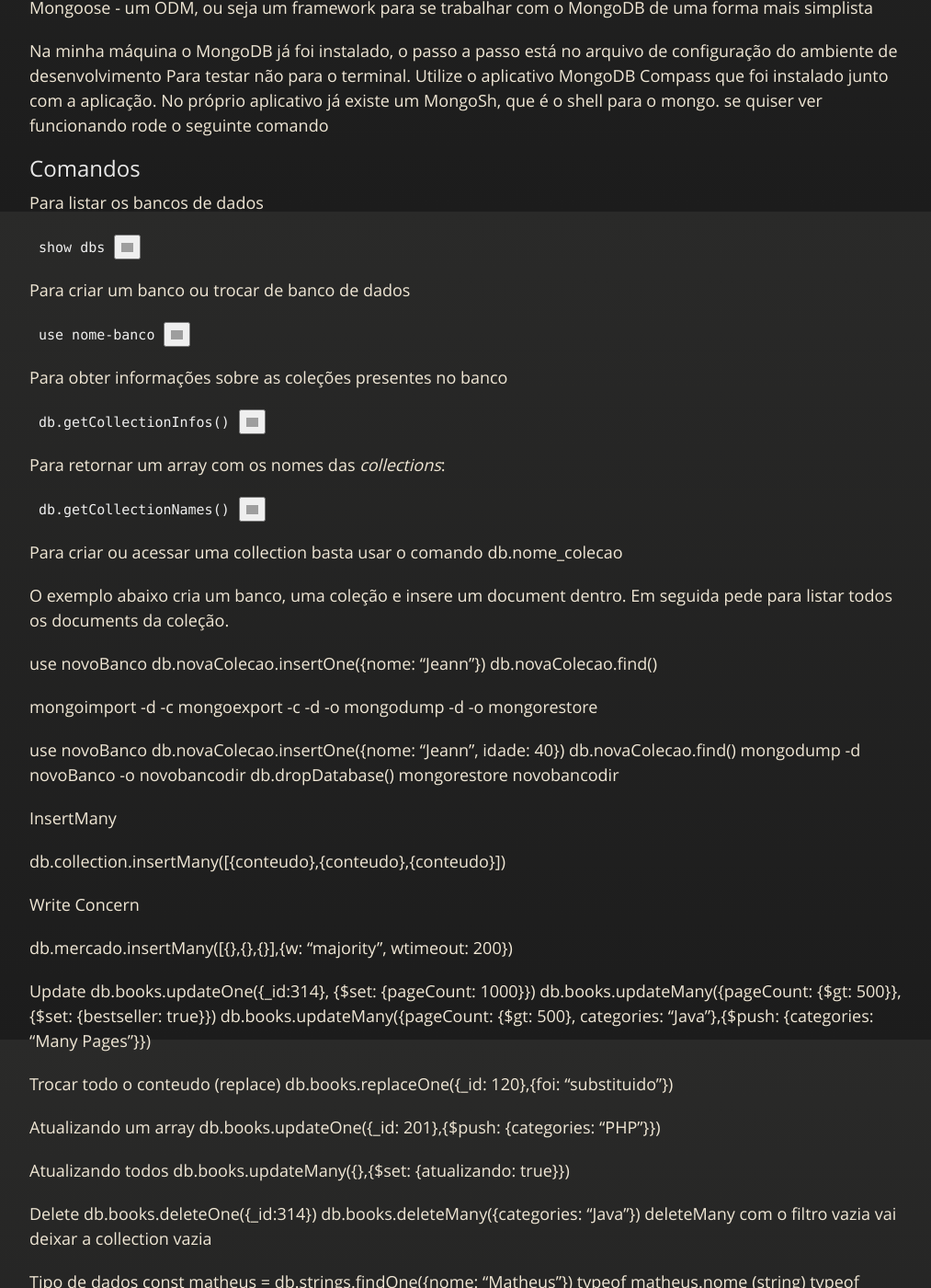
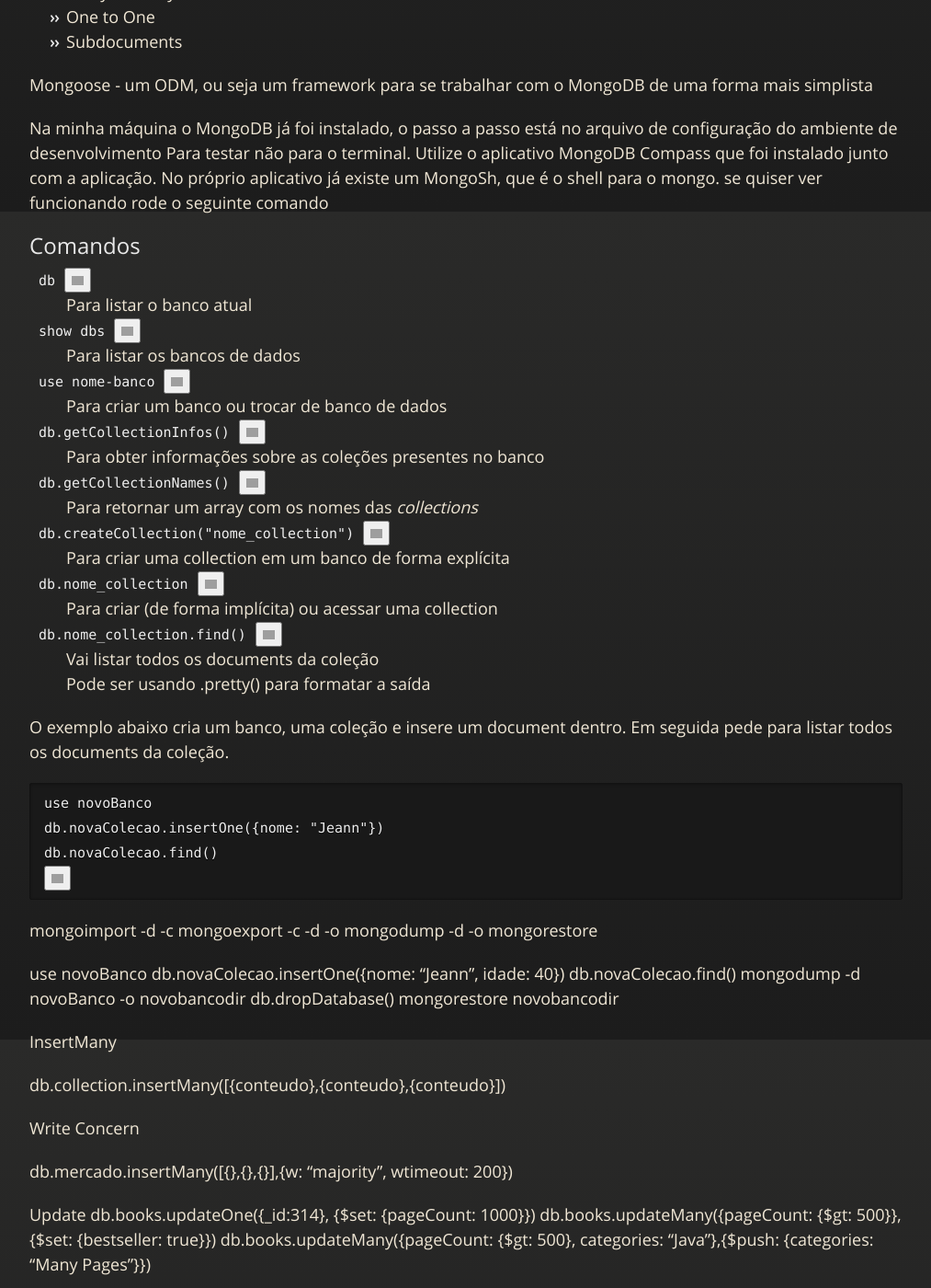
Before and after one commit to JeannAndrade/jeannandrade.github.io, a Jekyll site: the page built from content/mongo/index.md, in a window 1280 px wide and 1400 px high, scrolled down 1570 px. Shown: the whole window at 92% size, without its empty margins (108-1121 px from the left). Built offline with Jekyll 4.4.1, drawn with Linux system fonts in a browser that asks for light colours; nearby versions of some CDN libraries; comment, search, counter and statistics services are not loaded; our own code applies the rules of GitHub Pages for plain Markdown files; some of the changed text lies outside the part shown; grey boxes are pictures that could not be loaded.

Commit message:
comando find

````diff
--- a/content/mongo/index.md
+++ b/content/mongo/index.md
@@ -34,6 +34,10 @@ Executa o container:
 
 `docker run --name mongodb -d -p 27017:27017 -v mongodb-vol:/data/db -e MONGO_INITDB_ROOT_USERNAME=user -e MONGO_INITDB_ROOT_PASSWORD=pass mongodb/mongodb-community-server:$MONGODB_VERSION`
 
+## Escolhendo os Drivers para diferentes linguagens
+
+Acesse a [página oficial do mongo](https://www.mongodb.com/docs/drivers/) para ter acesso ao driver e instruções de como utilizá-lo.
+
 ## Instalando o Compass
 
 Primeiro baixe o pacote do compass [veja aqui a última versão](https://www.mongodb.com/docs/compass/current/install/)
@@ -63,29 +67,38 @@ No próprio aplicativo já existe um MongoSh, que é o shell para o mongo. se qu
 
 ## Comandos
 
-Para listar os bancos de dados
+`db`
+: Para listar o banco atual
 
 `show dbs`
-
-Para criar um banco ou trocar de banco de dados
+: Para listar os bancos de dados
 
 `use nome-banco`
-
-Para obter informações sobre as coleções presentes no banco
+: Para criar um banco ou trocar de banco de dados
 
 `db.getCollectionInfos()`
-
-Para retornar um array com os nomes das *collections*:
+: Para obter informações sobre as coleções presentes no banco
 
 `db.getCollectionNames()`
+: Para retornar um array com os nomes das *collections*
 
-Para criar ou acessar uma collection basta usar o comando db.nome_colecao
+`db.createCollection("nome_collection")`
+: Para criar uma collection em um banco de forma explícita
+
+`db.nome_collection`
+: Para criar (de forma implícita) ou acessar uma collection
+
+`db.nome_collection.find()`
+: Vai listar todos os documents da coleção
+: Pode ser usando .pretty() para formatar a saída
 
 O exemplo abaixo cria um banco, uma coleção e insere um document dentro. Em seguida pede para listar todos os documents da coleção.
 
+```
 use novoBanco
 db.novaColecao.insertOne({nome: "Jeann"})
 db.novaColecao.find()
+```
 
 mongoimport <arquivo> -d <database> -c <collection>
 mongoexport -c <collection> -d <database> -o <output>
````
